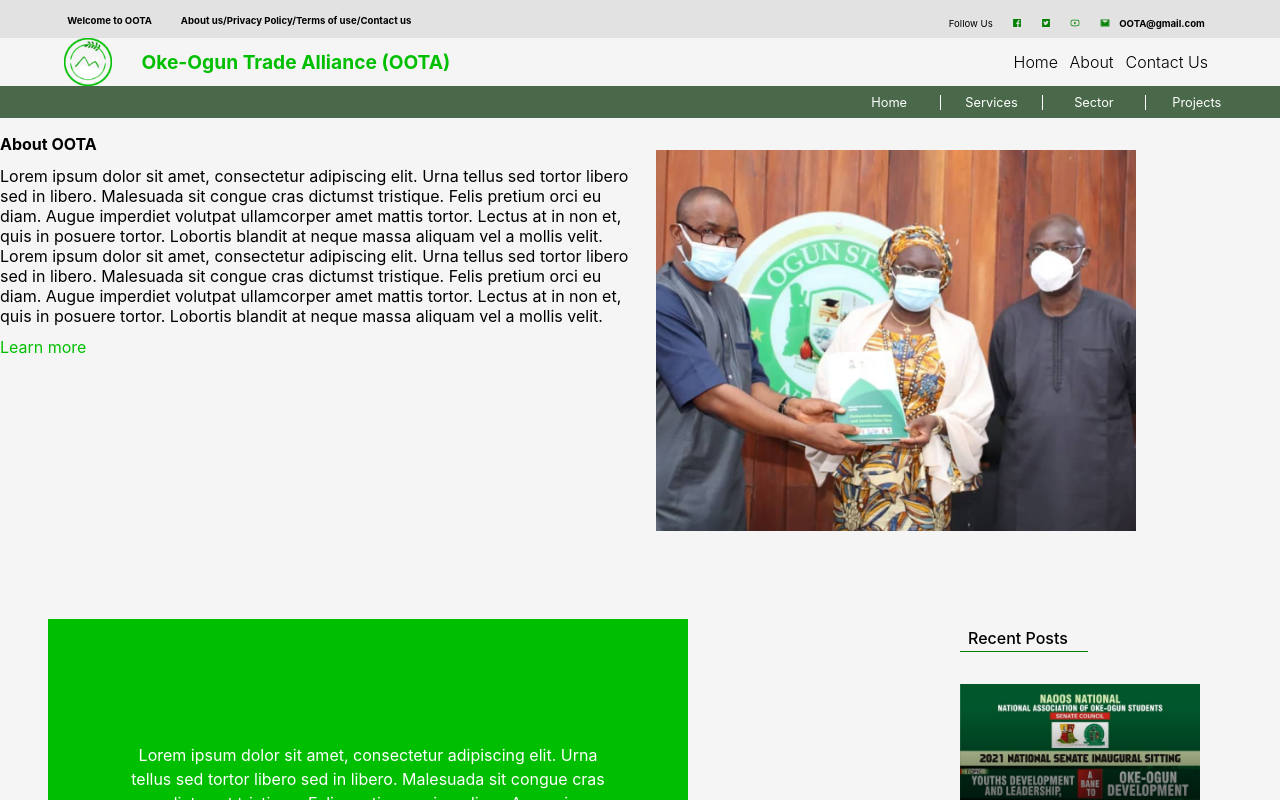
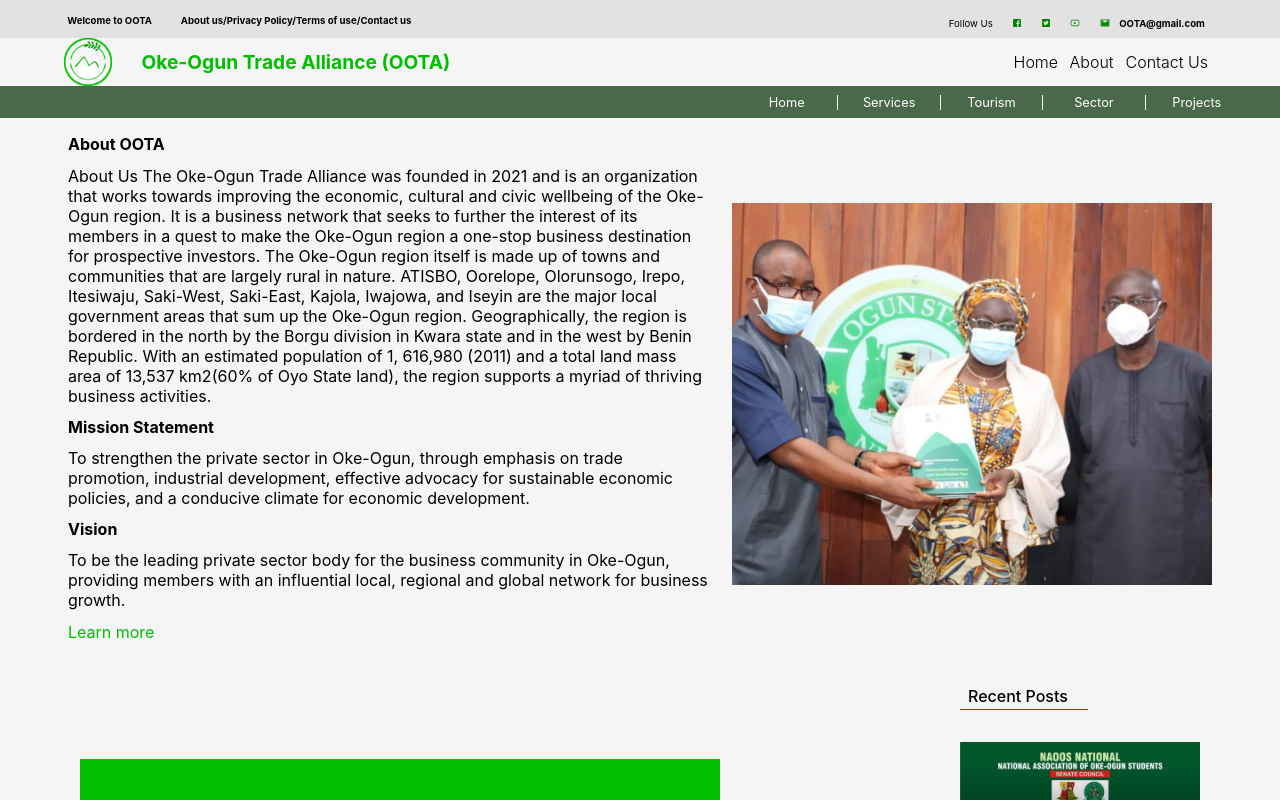
Before and after one commit to pitypec/event-frontend, a React (Create React App) app: page /about in a window 1280 px wide. Shown: the top 800 px of the page. Built offline with nearby package versions, Linux system fonts and the light colour scheme.

Commit message:
fourth commit

```diff
--- a/src/App.js
+++ b/src/App.js
@@ -9,6 +9,7 @@
 import Services from './pages/Services';
 import Sector from './pages/Sector';
 import Projects from './pages/Projects';
+import Tourism from './pages/Tourism';
 
 function App() {
   return (
@@ -22,6 +23,7 @@
           <Route path="/faq" element={<Faq />} />
           <Route path="/services" element={<Services />} />
           <Route path="/sector" element={<Sector />} />
+          <Route path="/tourism" element={<Tourism />} />
           <Route path="/projects" element={<Projects />} />
         </Routes>
         <Footer />
--- a/src/component/Header.js
+++ b/src/component/Header.js
@@ -58,6 +58,7 @@
           <ul>
             <Link to="/">Home</Link>
             <Link to="/services">Services</Link>
+            <Link to="/tourism">Tourism</Link>
             <Link to="/sector">Sector</Link>
             <Link to="/projects">Projects</Link>
           </ul>
--- a/src/component/Minifly.js
+++ b/src/component/Minifly.js
@@ -20,7 +20,7 @@
               <p className="caption">{caption}</p>
               <p className="more-link">
                 <span>More About Us </span>
-                <Link to="/">
+                <Link to="/about">
                   <AiOutlineArrowRight />
                 </Link>
               </p>
--- a/src/pages/About.js
+++ b/src/pages/About.js
@@ -12,16 +12,33 @@
         <div className="uti-about">
           <h4>About OOTA</h4>
           <p>
-            Lorem ipsum dolor sit amet, consectetur adipiscing elit. Urna tellus
-            sed tortor libero sed in libero. Malesuada sit congue cras dictumst
-            tristique. Felis pretium orci eu diam. Augue imperdiet volutpat
-            ullamcorper amet mattis tortor. Lectus at in non et, quis in posuere
-            tortor. Lobortis blandit at neque massa aliquam vel a mollis velit.
-            Lorem ipsum dolor sit amet, consectetur adipiscing elit. Urna tellus
-            sed tortor libero sed in libero. Malesuada sit congue cras dictumst
-            tristique. Felis pretium orci eu diam. Augue imperdiet volutpat
-            ullamcorper amet mattis tortor. Lectus at in non et, quis in posuere
-            tortor. Lobortis blandit at neque massa aliquam vel a mollis velit.
+            About Us The Oke-Ogun Trade Alliance was founded in 2021 and is an
+            organization that works towards improving the economic, cultural and
+            civic wellbeing of the Oke-Ogun region. It is a business network
+            that seeks to further the interest of its members in a quest to make
+            the Oke-Ogun region a one-stop business destination for prospective
+            investors. The Oke-Ogun region itself is made up of towns and
+            communities that are largely rural in nature. ATISBO, Oorelope,
+            Olorunsogo, Irepo, Itesiwaju, Saki-West, Saki-East, Kajola, Iwajowa,
+            and Iseyin are the major local government areas that sum up the
+            Oke-Ogun region. Geographically, the region is bordered in the north
+            by the Borgu division in Kwara state and in the west by Benin
+            Republic. With an estimated population of 1, 616,980 (2011) and a
+            total land mass area of 13,537 km2(60% of Oyo State land), the
+            region supports a myriad of thriving business activities.
+          </p>
+          <h4>Mission Statement </h4>
+          <p>
+            To strengthen the private sector in Oke-Ogun, through emphasis on
+            trade promotion, industrial development, effective advocacy for
+            sustainable economic policies, and a conducive climate for economic
+            development.
+          </p>
+          <h4>Vision</h4>
+          <p>
+            To be the leading private sector body for the business community in
+            Oke-Ogun, providing members with an influential local, regional and
+            global network for business growth.
           </p>
           <Link to="/about">Learn more</Link>
         </div>
--- a/src/pages/Home.js
+++ b/src/pages/Home.js
@@ -6,8 +6,6 @@
 import ImageHolder from '../component/ImageHolder';
 import { flyer } from '../utils/miniflySeed';
 import Minifly from '../component/Minifly';
-import RecentEvent from '../component/RecentEvent';
-import { events } from '../utils/recentEventSeed';
 import Picture from '../images/announcement1.png';
 import RecentPost from '../component/RecentPost';
 import { posts } from '../utils/recentPostSeed';
@@ -50,10 +48,10 @@
           <div className="minifly-wrapper">
             <Minifly data={flyer} />
           </div>
-          <h4 className="recent-title">Recent Events</h4>
+          {/* <h4 className="recent-title">Recent Events</h4>
           <div className="recent-event-tile">
             <RecentEvent data={events} />
-          </div>
+          </div> */}
           <h4 className="annoucement-title">Annoucements</h4>
           <div className="annoucement-tile">
             <img src={Picture} alt="annoucement" />
--- /dev/null
+++ b/src/pages/Tourism.js
@@ -0,0 +1,11 @@
+import React from 'react';
+
+const Tourism = () => {
+  return (
+    <div>
+      <h1>Tourism</h1>
+    </div>
+  );
+};
+
+export default Tourism;
--- a/src/sass/about.scss
+++ b/src/sass/about.scss
@@ -5,6 +5,7 @@
   margin-top: 1em;
 }
 .uti-about h4 {
+  text-align: center;
   margin-bottom: 0.7em;
 }
 .uti-about p {
@@ -48,32 +49,46 @@
 }
 
 @media only screen and (min-width: 731px) {
+  // .about-wrapper {
+  //   display: grid;
+  //   grid-template-columns: repeat(2, 1fr);
+  //   grid-auto-rows: minmax(20em, auto);
+  //   gap: 1em;
+  //   margin-bottom: 3em;
+  // }
   .about-wrapper {
-    display: grid;
-    grid-template-columns: repeat(2, 1fr);
-    grid-auto-rows: minmax(20em, auto);
-    gap: 1em;
-    margin-bottom: 3em;
+    display: flex;
+    justify-content: space-around;
+    align-items: center;
+  }
+  .uti-about h4 {
+    text-align: start;
   }
   .uti-about p {
     width: 40em;
   }
   .about-image {
+    margin-left: 1.5em;
     width: 30em;
     // height: 20em;
   }
+  // .about-wrapper-two {
+  //   display: grid;
+  //   grid-template-columns: repeat(2, 1fr);
+  //   grid-auto-rows: minmax(50em, auto);
+  //   column-gap: 2em;
+  //   // display: flex;
+  //   // flex-direction: row;
+  //   // justify-content: space-around;
+  //   // align-items: center;
+  // }
   .about-wrapper-two {
-    display: grid;
-    grid-template-columns: repeat(2, 1fr);
-    grid-auto-rows: minmax(50em, auto);
-    column-gap: 2em;
-    // display: flex;
-    // flex-direction: row;
-    // justify-content: space-around;
-    // align-items: center;
+    display: flex;
+    justify-content: space-around;
+    align-items: center;
   }
   .about-contain {
-    margin-left: 3em;
+    // margin-left: 3em;
     margin-top: 0.7em;
     width: 55em;
     // display: flex;
--- a/src/sass/header.scss
+++ b/src/sass/header.scss
@@ -114,7 +114,7 @@
   color: white;
   font-size: 0.8em;
 }
-nav ul a:nth-child(4) {
+nav ul a:nth-child(5) {
   border-right: none;
 }
 @media only screen and (min-width: 731px) {
--- a/src/utils/miniflySeed.js
+++ b/src/utils/miniflySeed.js
@@ -5,7 +5,7 @@
   {
     Icon: ImOffice,
     caption:
-      'Lorem ipsum dolor sit amet, consectetur adipiscing elit. Urna tellus sed',
+      'The Oke-Ogun Trade Alliance was founded in 2021 and is an organization that works towards improving the economic, cultural and civic wellbeing of the Oke-Ogun region.',
     figure: 'About',
     narrative: 'Our Organisation',
     link: 'More About Us',
```
